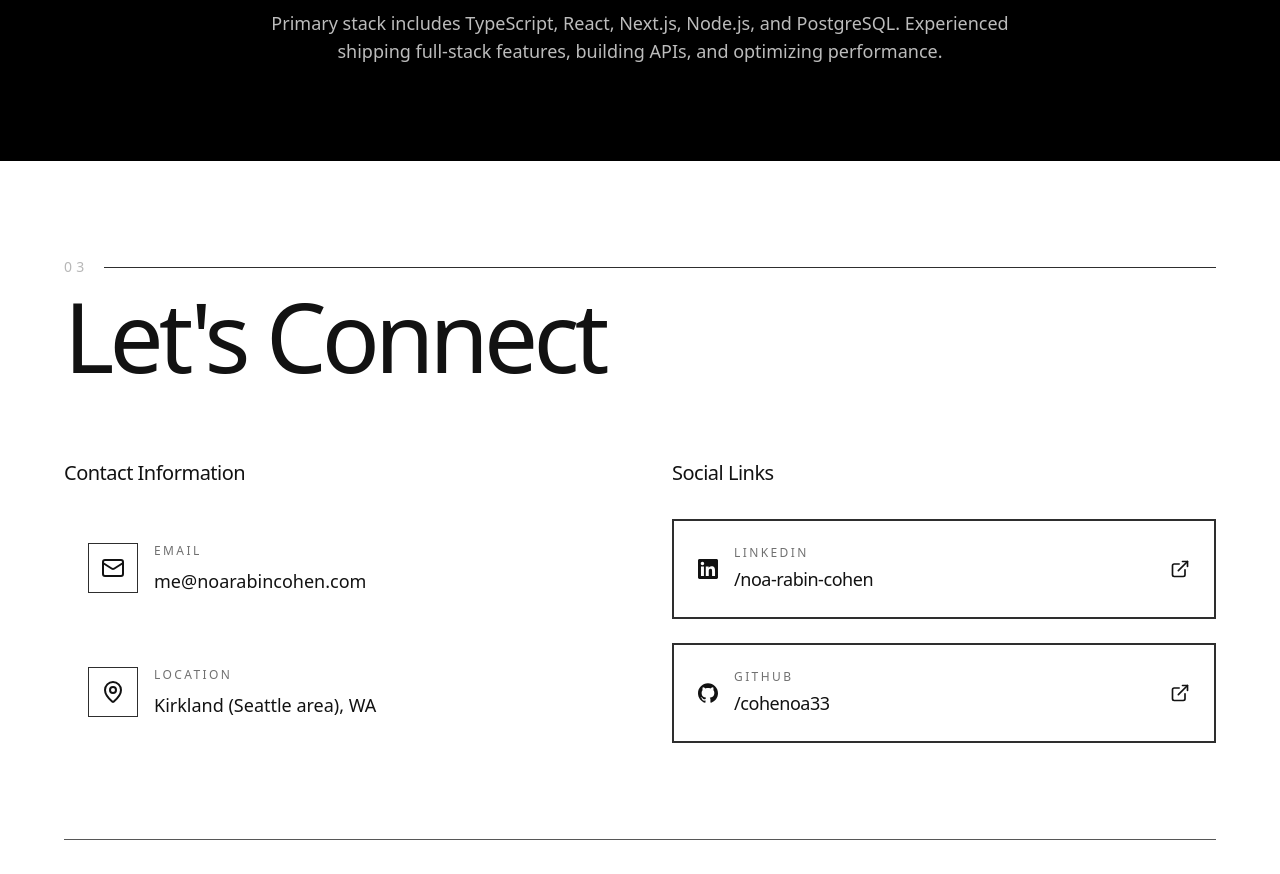
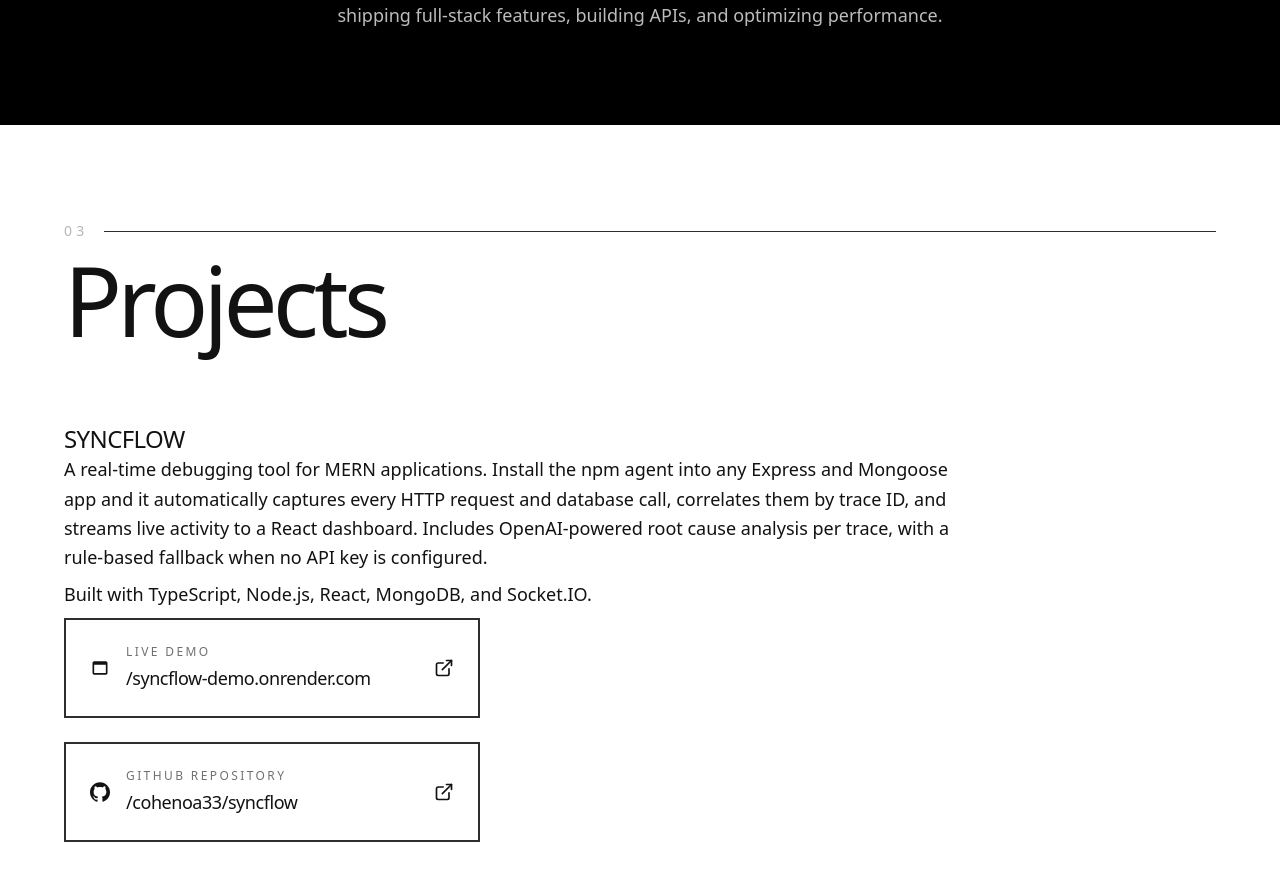
Before and after one commit to cohenoa33/portfolio, a React (Vite) app: page / in a window 1280 px wide. Shown: the part 1921-2795 px from the top of the page. Built offline with nearby package versions, Linux system fonts and the light colour scheme.

Commit message:
feat: add Projects section with SyncFlow project data

```diff
--- a/src/App.tsx
+++ b/src/App.tsx
@@ -1,5 +1,5 @@
-import React, { useEffect, useState } from "react";
-import { Hero, Contact, Skills, Navbar } from "./components";
+import React from "react";
+import { Hero, Contact, Skills, Navbar , Projects} from "./components";
 
 class App extends React.Component<{}, { isDark: boolean }> {
   constructor(props: {}) {
@@ -52,6 +52,7 @@ class App extends React.Component<{}, { isDark: boolean }> {
         />
         <Hero />
         <Skills />
+        <Projects />
         <Contact />
       </div>
     );
--- a/src/components/Contact.tsx
+++ b/src/components/Contact.tsx
@@ -15,14 +15,14 @@ export function Contact() {
   return (
     <section
       id="contact"
-      className="px-6 md:px-12 py-24 transition-colors duration-200"
+      className="px-6 md:px-12 py-24 bg-(--bg-secondary) text-(--text-secondary) transition-colors duration-200"
     >
       <div className="max-w-6xl mx-auto">
         {/* Section Title */}
         <div className="mb-20">
           <div className="flex items-center gap-4 mb-4">
-            <span className="text-sm tracking-[0.3em] uppercase text-(--text-primary)/30">
-              03
+            <span className="text-sm tracking-[0.3em] uppercase text-(--text-secondary)/30">
+              04
             </span>
             <div className="h-px flex-1 bg-(--ring)"></div>
           </div>
@@ -79,7 +79,7 @@ export function Contact() {
                   href={item.href}
                   target="_blank"
                   rel="noopener noreferrer"
-                  className="group flex items-center justify-between p-6 border-2 border-(--ring) text-(--text-primary) hover:bg-(--bg-secondary) hover:text-(--text-secondary) transition-all duration-300"
+                  className="group flex items-center justify-between p-6 border-2 border-(--ring) text-(--text-secondary) hover:bg-(--bg-primary) hover:text-(--text-primary) transition-all duration-300"
                 >
                   <div className="flex items-center gap-4">
                     {icons[item.icon]}
--- a/src/components/Navbar.tsx
+++ b/src/components/Navbar.tsx
@@ -4,6 +4,7 @@ import { Moon, Sun } from "lucide-react";
 const navItems = [
   { label: "Home", href: "#home" },
   { label: "Skills", href: "#skills" },
+  { label: "Projects", href: "#projects" },
   { label: "Contact", href: "#contact" }
 ];
 
--- /dev/null
+++ b/src/components/Projects.tsx
@@ -0,0 +1,79 @@
+import { ExternalLink } from "lucide-react";
+import { projects } from "../data";
+import { ReactElement } from "react";
+import { SiGithub } from "react-icons/si";
+import { MdWebAsset } from "react-icons/md";
+
+const icons: ReactElement[] = [<MdWebAsset size={20} />, <SiGithub size={20} />];
+
+
+export function Projects() {
+  return (
+    <section
+      id="projects"
+      className="px-6 md:px-12 py-24 transition-colors duration-200"
+    >
+      <div className="max-w-6xl mx-auto">
+        {/* Section Title */}
+        <div className="mb-20">
+          <div className="flex items-center gap-4 mb-4">
+            <span className="text-sm tracking-[0.3em] uppercase text-(--text-primary)/30">
+              03
+            </span>
+            <div className="h-px flex-1 bg-(--ring)"></div>
+          </div>
+          <h2 className="text-[clamp(2.5rem,8vw,6rem)] leading-[0.9] tracking-tighter">
+            Projects
+          </h2>
+        </div>
+
+        <div className="gap-10 max-w-4xl">
+          {/* Project */}
+          {projects.map((project) => (
+            <div>
+              <h3 className="space-y-6 text-2xl tracking-tight uppercase text-foreground">
+                {project.name}
+              </h3>
+
+              <div key={project.name}>
+                {project.description.map((p, index) => (
+                  <p
+                    className="text-lg leading-relaxed mb-2 text-foreground"
+                    key={`${project.name}-desc-${index+1}`}
+                  >
+                    {p}
+                  </p>
+                ))}
+              </div>
+              <div className="grid md:grid-cols-2 gap-16">
+              <div className="space-y-6">
+                {project.links.map((link, index) => (
+                  <a
+                    key={`${link.name}-${index + 1}`}
+                    href={link.href}
+                    target="_blank"
+                    rel="noopener noreferrer"
+                    className="group flex items-center justify-between p-6 border-2 border-(--ring) text-(--text-primary) hover:bg-(--bg-secondary) hover:text-(--text-secondary) transition-all duration-300"
+                  >
+                    <div className="flex items-center gap-4">
+                      {icons[index]}
+                      <div>
+                        <p className="text-xs tracking-[0.2em] uppercase opacity-60 mb-1">
+                          {link.name}
+                        </p>
+                        <p className="text-lg tracking-tight">{link.value}</p>
+                      </div>
+                    </div>
+                    <ExternalLink className="w-5 h-5 group-hover:translate-x-1 group-hover:-translate-y-1 transition-transform" />
+                    <span className="sr-only">{link.span}</span>
+                  </a>
+                ))}
+              </div>
+              </div>
+            </div>
+          ))}
+        </div>
+      </div>
+    </section>
+  );
+}
--- a/src/components/index.ts
+++ b/src/components/index.ts
@@ -2,3 +2,4 @@ export * from "./Contact";
 export * from "./Hero";
 export * from "./Navbar";
 export * from "./Skills";
+export * from "./Projects";
--- a/src/data/index.ts
+++ b/src/data/index.ts
@@ -1,4 +1,4 @@
-
+import { SiGithub, SiLinkedin } from "react-icons/si";
 
 
 export const about = [
@@ -45,8 +45,8 @@ interface ContactType {
   href?: string | null;
 }
 interface ContactTypeLink extends ContactType {
-  href: string
-  span: string
+  href: string;
+  span: string;
 }
 
 export const skillCategories = [
@@ -90,10 +90,28 @@ export const skillCategories = [
       "CI/CD",
       "Unit & Integration Testing",
       "Jest / React Testing Library",
-      "Agile / Scrum"
     ]
   }
 ];
 
 export const skillsGeneral =
   "Primary stack includes TypeScript, React, Next.js, Node.js, and PostgreSQL. Experienced shipping full-stack features, building APIs, and optimizing performance.";
+
+export const projects = [
+  {
+    name: "SyncFlow",
+    description:
+[      "A real-time debugging tool for MERN applications. Install the npm agent into any Express and Mongoose app and it automatically captures every HTTP request and database call, correlates them by trace ID, and streams live activity to a React dashboard. Includes OpenAI-powered root cause analysis per trace, with a rule-based fallback when no API key is configured.","Built with TypeScript, Node.js, React, MongoDB, and Socket.IO.",
+]  ,  links: [{
+      name: "Live Demo",
+      href: "https://syncflow-demo.onrender.com/",
+      value: "/syncflow-demo.onrender.com",
+      span: "Live Demo for Syncflow by Noa Rabin Cohen",
+    },{
+      name: "GitHub Repository",
+      href: "https://github.com/cohenoa33/syncflow",
+      value: "/cohenoa33/syncflow",
+      span: "GitHub repository for Syncflow by Noa Rabin Cohen"
+    }]
+  }
+];
```
Also changed, not shown: 1 other file (tests, documents, lock files or other folders). Lines whose indentation alone changed are shown as unchanged.
